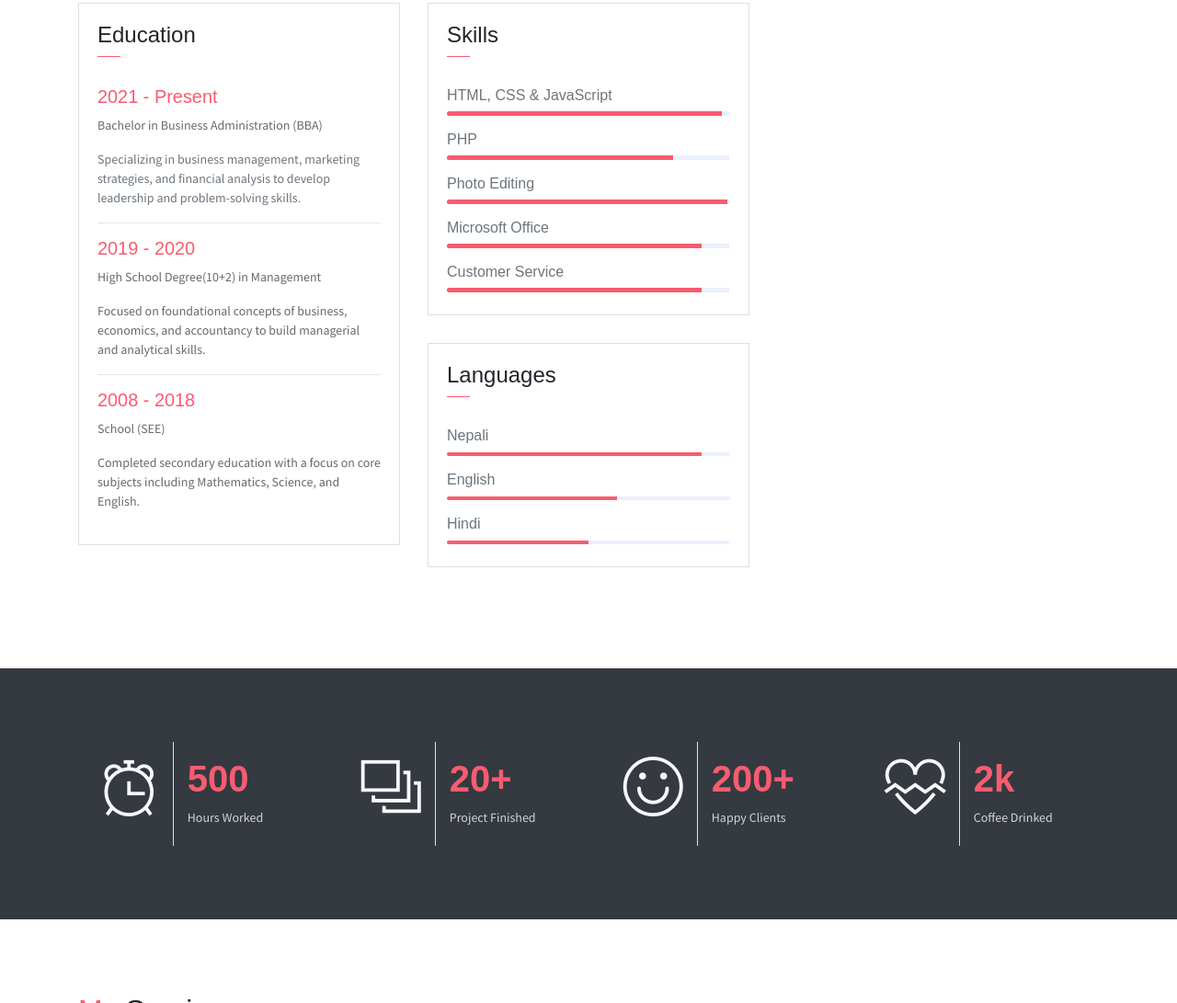
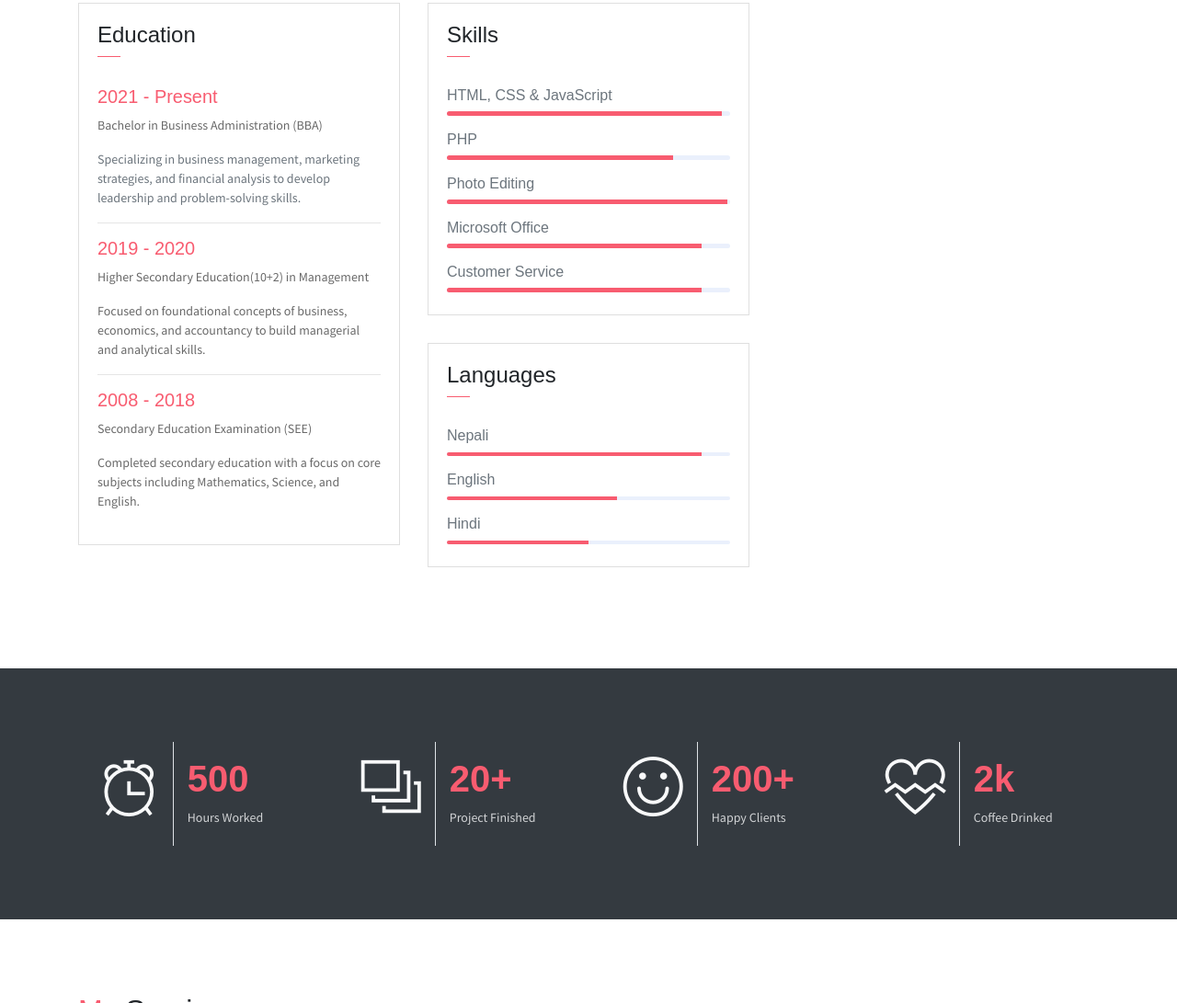
Before and after one commit to bibekey/bibekresume, a website: page index.html in a window 1280 px wide. Shown: the part 1399-2490 px from the top of the page at 92% size. Drawn offline with Linux system fonts and the light colour scheme; some packages are replaced by stand-ins of ours.

Commit message:
Update index.html

```diff
--- a/index.html
+++ b/index.html
@@ -153,11 +153,11 @@
                             Specializing in business management, marketing strategies, and financial analysis to develop leadership and problem-solving skills.</P>
                             <hr>
                             <h6 class="title text-danger">2019 - 2020</h6>
-                            <P>High School Degree(10+2) in Management</P>
+                            <P>Higher Secondary Education(10+2) in Management</P>
                             <P class="subtitle">Focused on foundational concepts of business, economics, and accountancy to build managerial and analytical skills.</P>
                             <hr>
                             <h6 class="title text-danger">2008 - 2018</h6>
-                            <P>School (SEE)</P>
+                            <P>Secondary Education Examination (SEE)</P>
                             <P class="subtitle">Completed secondary education with a focus on core subjects including Mathematics, Science, and English.</P>
 
                         </div>
```
